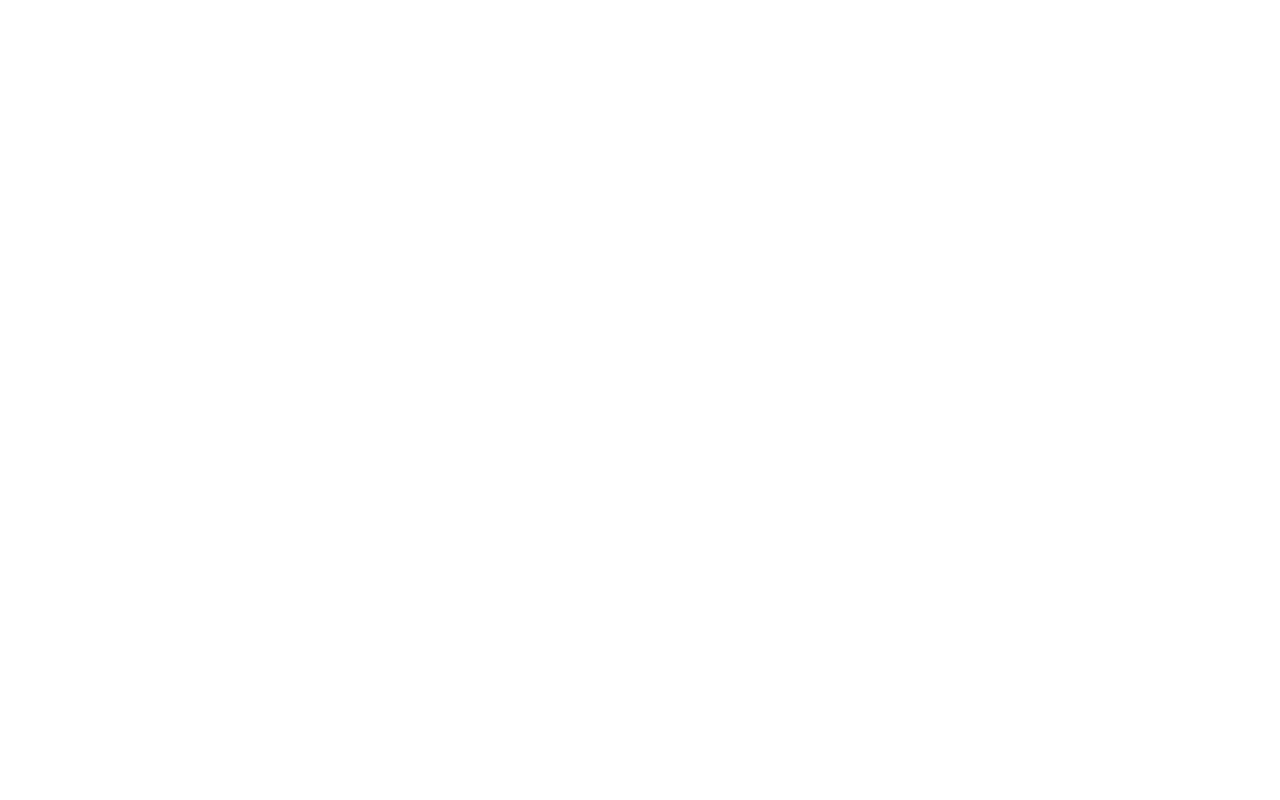
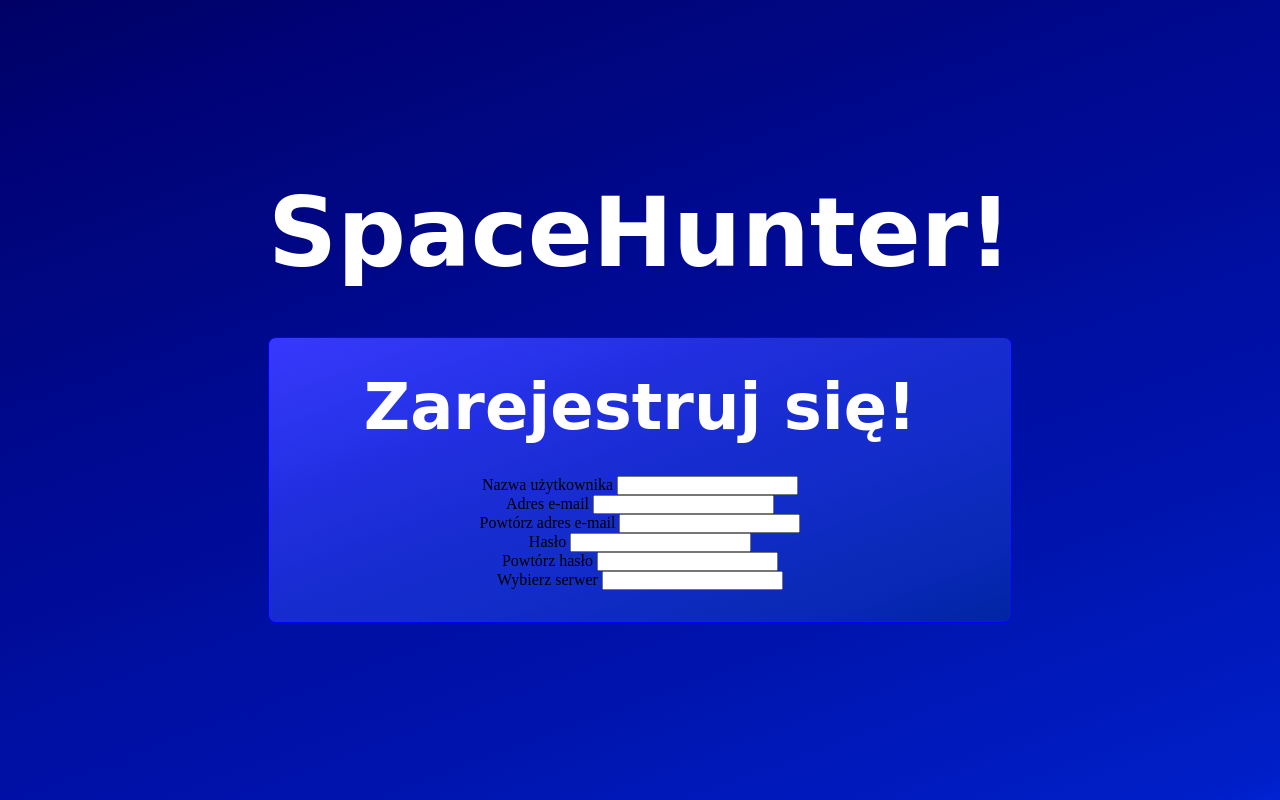
Before and after one commit to Dawdol135711/GameForm, a plain HTML site: page index.html in a window 1280 px wide. Drawn offline with Linux system fonts and the light colour scheme; a web font is replaced by a local one.

Commit message:
Basic html structure and styling

```diff
--- a/index.html
+++ b/index.html
@@ -1,12 +1,53 @@
 <!DOCTYPE html>
 <html lang="en">
-<head>
-    <meta charset="UTF-8">
-    <meta name="viewport" content="width=device-width, initial-scale=1.0">
-    <title>SpaceHunter</title>
-    <link rel="stylesheet" href="style.css">
-</head>
-<body>
+	<head>
+		<meta charset="UTF-8" />
+		<meta name="viewport" content="width=device-width, initial-scale=1.0" />
+		<title>SpaceHunter</title>
+		<link rel="stylesheet" href="style.css" />
+        <link rel="preconnect" href="https://fonts.googleapis.com">
+<link rel="preconnect" href="https://fonts.gstatic.com" crossorigin>
+<link href="https://fonts.googleapis.com/css2?family=Dokdo&family=Teko&display=swap" rel="stylesheet">
+	</head>
+	<body>
+		<div class="container">
+			<h1>SpaceHunter!</h1>
 
-</body>
+			<div class="wrapper">
+				<form>
+					<h2>Zarejestruj się!</h2>
+					<div class="form-box">
+						<label for="username">Nazwa użytkownika</label>
+						<input type="text" id="username" />
+						<p></p>
+					</div>
+					<div class="form-box">
+						<label for="e-mail">Adres e-mail</label>
+						<input type="text" id="e-mail"/>
+						<p></p>
+					</div>
+					<div class="form-box">
+						<label for="e-mail-2">Powtórz adres e-mail</label>
+						<input type="text" id="e-mail-2"/>
+						<p></p>
+					</div>
+					<div class="form-box">
+						<label for="password">Hasło</label>
+						<input type="text" id="password"/>
+						<p></p>
+					</div>
+					<div class="form-box">
+						<label for="password2">Powtórz hasło</label>
+						<input type="text" id="password2"/>
+						<p></p>
+					</div>
+					<div class="form-box">
+						<label for="server">Wybierz serwer</label>
+						<input type="text" id="server"/>
+						<p></p>
+					</div>
+				</form>
+			</div>
+		</div>
+	</body>
 </html>
--- a/style.css
+++ b/style.css
@@ -0,0 +1,83 @@
+*{
+    margin:0;
+    padding:0;
+    box-sizing: border-box;
+}
+
+body{
+    display:flex;
+    justify-content: center;
+    align-items: center;
+    min-width:100vw;
+    min-height: 100vh;
+    background-image: linear-gradient(
+  160deg,
+  hsl(240deg 100% 20%) 0%,
+  hsl(239deg 100% 21%) 5%,
+  hsl(239deg 100% 23%) 11%,
+  hsl(238deg 100% 24%) 17%,
+  hsl(237deg 100% 25%) 23%,
+  hsl(237deg 100% 26%) 29%,
+  hsl(236deg 100% 28%) 36%,
+  hsl(236deg 100% 29%) 43%,
+  hsl(235deg 100% 30%) 51%,
+  hsl(234deg 100% 32%) 58%,
+  hsl(234deg 100% 33%) 66%,
+  hsl(233deg 100% 34%) 74%,
+  hsl(232deg 100% 36%) 81%,
+  hsl(232deg 100% 37%) 87%,
+  hsl(231deg 100% 38%) 92%,
+  hsl(231deg 100% 39%) 97%,
+  hsl(230deg 100% 41%) 100%
+);
+}
+.container{
+    display:flex;
+    flex-direction: column;
+}
+.wrapper,form{
+    display: flex;
+    justify-content: center;
+    align-items: center;
+    flex-direction: column;
+
+    }
+    .wrapper{
+        background-image: linear-gradient(
+            160deg,
+            hsl(240deg 100% 61%) 0%,
+            hsl(239deg 94% 59%) 5%,
+            hsl(238deg 89% 57%) 11%,
+            hsl(237deg 85% 55%) 17%,
+            hsl(236deg 81% 53%) 23%,
+            hsl(236deg 77% 51%) 29%,
+            hsl(235deg 75% 49%) 36%,
+            hsl(234deg 78% 47%) 43%,
+            hsl(233deg 80% 45%) 51%,
+            hsl(232deg 82% 44%) 58%,
+            hsl(231deg 85% 42%) 66%,
+            hsl(230deg 87% 40%) 74%,
+            hsl(229deg 89% 38%) 81%,
+            hsl(229deg 92% 37%) 87%,
+            hsl(228deg 95% 35%) 92%,
+            hsl(227deg 97% 33%) 97%,
+            hsl(226deg 100% 32%) 100%
+          );
+        padding:2rem;
+        border-radius: 8px;
+        border: 1px solid blue;
+}
+h1,h2,p{
+    color:white;
+    text-align: center;
+    font-family: 'Dokdo', cursive;
+}
+h1{
+    font-size:6rem;
+    font-family: 'Dokdo', cursive;
+    margin-bottom: 3rem;
+}
+h2{
+    font-size: 4rem;
+    margin-bottom: 2rem;
+}
```
